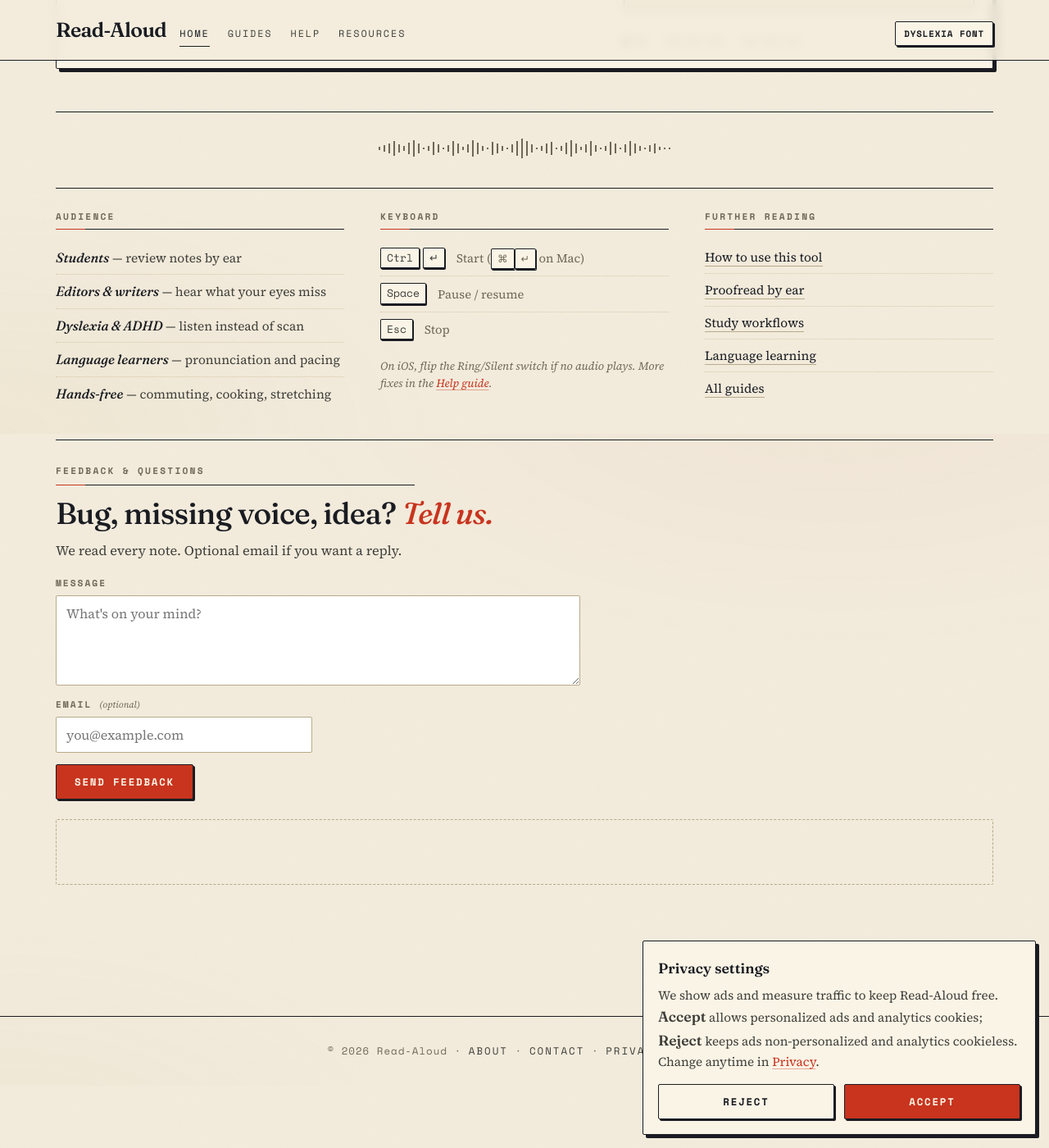
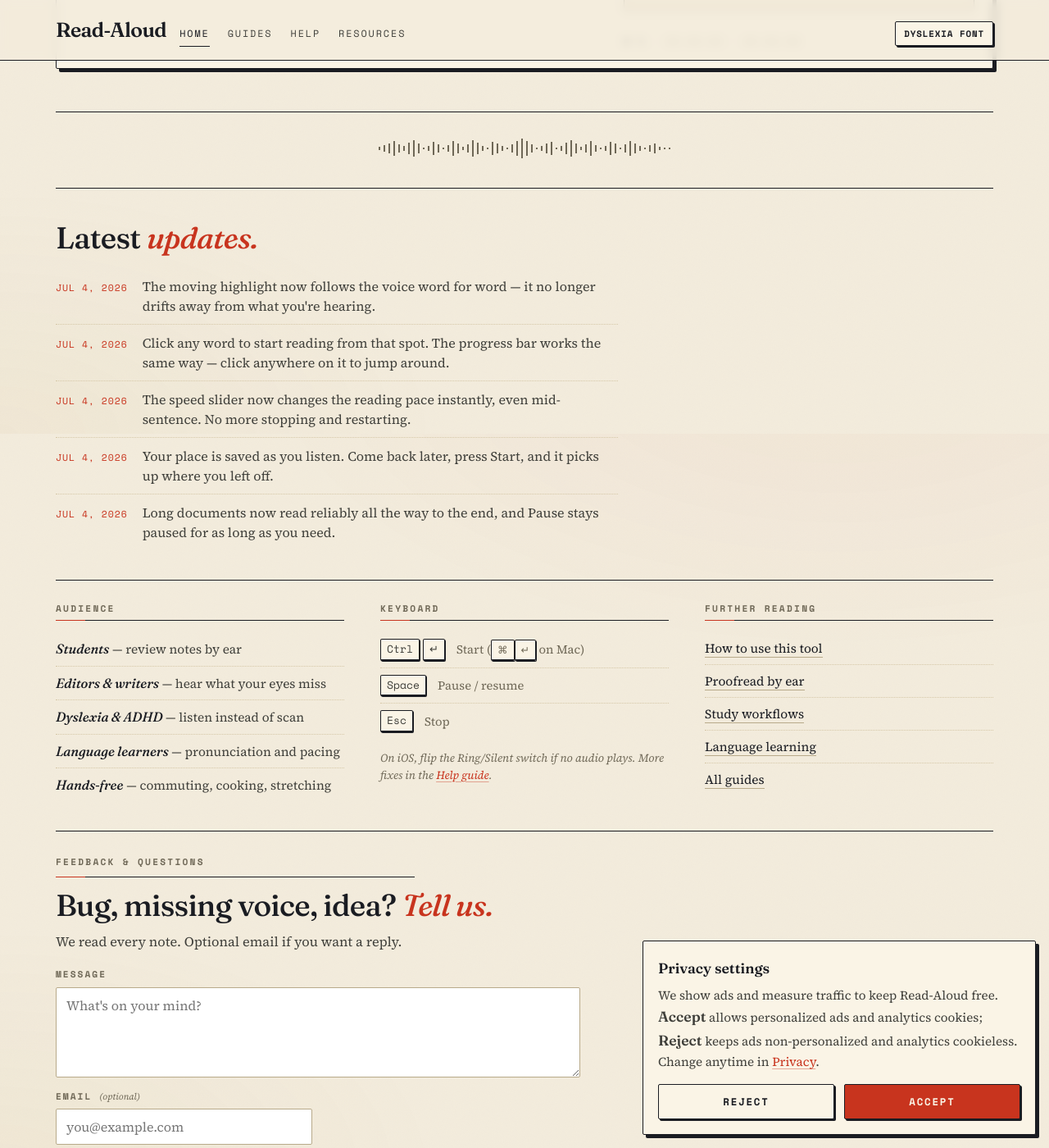
Before and after one commit to ndaly111/read-aloud, a Jekyll site: the page index.html, which Jekyll copies as it is, in a window 1280 px wide and 1400 px high, scrolled down 1271 px. Shown: the whole window at 82% size. Built offline with Jekyll 4.4.1, drawn with Linux system fonts in a browser that asks for light colours.

Commit message:
Add dated Latest Updates strip to the homepage
Plain-language ledger of shipped improvements, newest first, in the site's
editorial style. Seeded with today's playback overhaul. To add an entry,
prepend an <li> with the date — no other wiring needed.

Co-Authored-By: Claude Opus 4.8 (1M context) <noreply@anthropic.com>

```diff
--- a/index.html
+++ b/index.html
@@ -9,7 +9,7 @@
 <meta name="description" content="Free text-to-speech tool with premium neural voices. Paste text, pick a voice and speed, and listen instantly. Browser voices work offline; premium voices offer natural sound.">
 
 <!-- ——— Retro CSS ——— -->
-  <link rel="stylesheet" href="/styles.css?v=20260612e">
+  <link rel="stylesheet" href="/styles.css?v=20260704a">
   <script src="/cookie-consent.js" defer></script>
 </head>
 
@@ -200,6 +200,33 @@
   </g>
 </svg>
 
+<!-- latest updates — newest first; add a new <li> at the top when something ships -->
+<section class="updates-strip" aria-labelledby="updates-heading">
+  <h2 id="updates-heading" class="updates-heading">Latest <em>updates.</em></h2>
+  <ul class="updates-list">
+    <li>
+      <span class="upd-date">Jul 4, 2026</span>
+      <span class="upd-text">The moving highlight now follows the voice word for word — it no longer drifts away from what you're hearing.</span>
+    </li>
+    <li>
+      <span class="upd-date">Jul 4, 2026</span>
+      <span class="upd-text">Click any word to start reading from that spot. The progress bar works the same way — click anywhere on it to jump around.</span>
+    </li>
+    <li>
+      <span class="upd-date">Jul 4, 2026</span>
+      <span class="upd-text">The speed slider now changes the reading pace instantly, even mid-sentence. No more stopping and restarting.</span>
+    </li>
+    <li>
+      <span class="upd-date">Jul 4, 2026</span>
+      <span class="upd-text">Your place is saved as you listen. Come back later, press Start, and it picks up where you left off.</span>
+    </li>
+    <li>
+      <span class="upd-date">Jul 4, 2026</span>
+      <span class="upd-text">Long documents now read reliably all the way to the end, and Pause stays paused for as long as you need.</span>
+    </li>
+  </ul>
+</section>
+
 <!-- back-matter: audience / shortcuts / further reading -->
 <section class="back-matter" aria-label="About and reference">
   <div class="bm-grid">
@@ -344,7 +371,7 @@ mespeak.loadVoice("https://cdn.jsdelivr.net/npm/mespeak@2.0.2/voices/en/en.json"
 </script>
 
 <!-- main logic -->
-<script src="readaloud.js?v=20260621b"></script>
+<script src="readaloud.js?v=20260704a"></script>
 
 <!-- visit counter + goal fill -->
 <script>
--- a/styles.css
+++ b/styles.css
@@ -1389,6 +1389,62 @@ form button { justify-self: start; }
 }
 
 /* ============================================================
+   Latest updates strip — dated ledger of shipped improvements
+   ============================================================ */
+.updates-strip {
+  margin-top: 36px;
+  padding-top: 28px;
+  border-top: 1px solid var(--ink);
+}
+.updates-heading {
+  font-family: var(--font-display);
+  font-weight: 500;
+  font-variation-settings: "opsz" 100, "SOFT" 30;
+  font-size: clamp(1.6rem, 2vw + 1rem, 2.3rem);
+  line-height: 1.1;
+  letter-spacing: -0.02em;
+  color: var(--ink);
+  margin: 12px 0 16px;
+}
+.updates-heading em {
+  font-style: italic;
+  color: var(--vermilion);
+  font-variation-settings: "opsz" 100, "SOFT" 80;
+}
+.updates-list {
+  list-style: none;
+  margin: 0;
+  padding: 0;
+  max-width: 72ch;
+}
+.updates-list li {
+  display: flex;
+  gap: 18px;
+  align-items: baseline;
+  padding: 10px 0;
+  border-bottom: 1px dotted var(--rule-soft);
+}
+.updates-list li:last-child { border-bottom: none; }
+.upd-date {
+  font-family: var(--font-mono);
+  font-size: 0.72rem;
+  letter-spacing: 0.08em;
+  text-transform: uppercase;
+  color: var(--vermilion);
+  white-space: nowrap;
+  flex: 0 0 7.5em;
+}
+.upd-text {
+  font-family: var(--font-body);
+  font-size: 1rem;
+  line-height: 1.5;
+  color: var(--ink-soft);
+}
+@media (max-width: 560px) {
+  .updates-list li { flex-direction: column; gap: 2px; }
+}
+
+/* ============================================================
    Homepage feedback section — inline, magazine "letters" style
    ============================================================ */
 .feedback-prompt {
```
